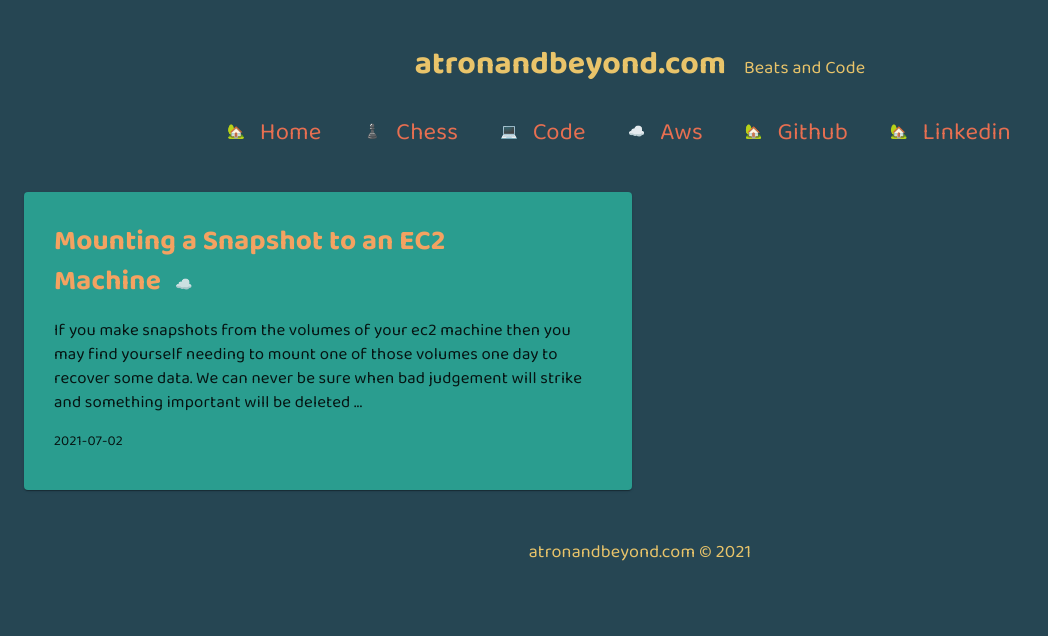
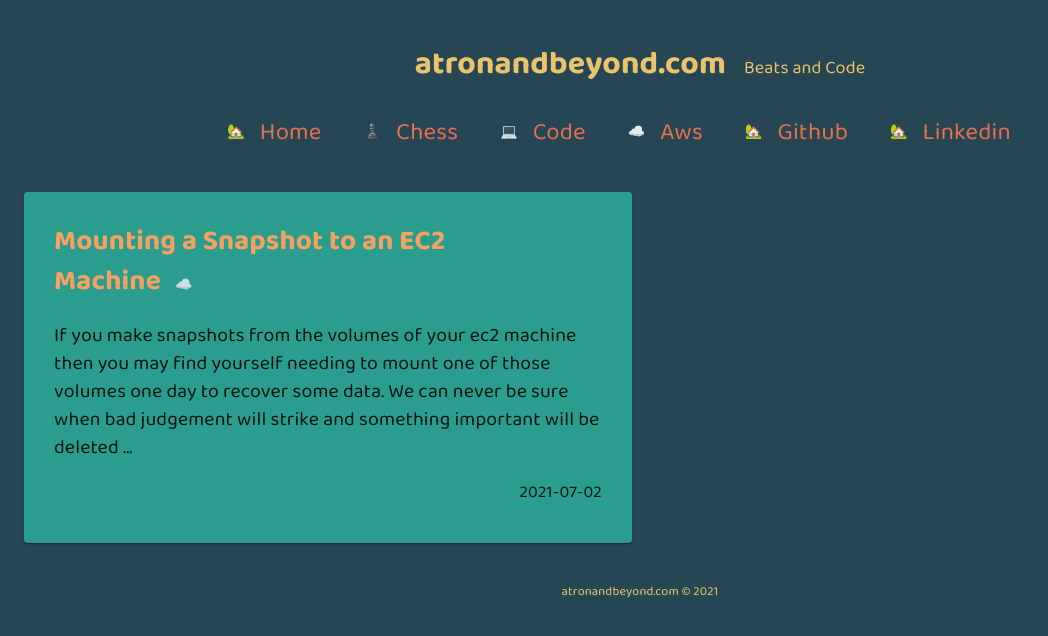
Before and after one commit to awayawm/atronandbeyond.com, a React app: page /tags/aws in a window 1280 px wide. Shown: the top 636 px of the page, without its empty margins (0-1048 px from the left). Built offline with nearby package versions, Linux system fonts and the light colour scheme; a web font is replaced by a local one.

Commit message:
update some styles part 2

```diff
--- a/src/Components/ArticlePreview.js
+++ b/src/Components/ArticlePreview.js
@@ -10,7 +10,7 @@ import '../css/Articles.css'
 
 let ArticlePreview = (props) => {
     return (
-        <ArticlesCard className="article">
+        <ArticlesCard className="article-preview">
             <CardContent className="cardContent">
                 <h1 className="icon-header"><Link className="navLink"
                                                   to={`/article/${props.article.link}`}>{props.article.title}</Link>
@@ -22,8 +22,8 @@ let ArticlePreview = (props) => {
                     )}
                 </div>
                 {/* eslint-disable-next-line react/no-children-prop */}
-                <ReactMarkdown children={_.truncate(props.data, {length: 250})}/>
-                <div>{props.article.date}</div>
+                <ReactMarkdown className="article-preview-text" children={_.truncate(props.data, {length: 250})}/>
+                <div className="date">{props.article.date}</div>
             </CardContent>
         </ArticlesCard>
     )
--- a/src/css/Articles.css
+++ b/src/css/Articles.css
@@ -9,11 +9,11 @@ header > div {
   display: inline;
 }
 
-p {
-  font-size: larger;
+.article-preview-text {
+  font-size: 1.4em;
 }
 
-.article {
+.article-preview {
   margin-bottom: 1em;
 }
 
@@ -39,3 +39,8 @@ h1 > a {
 .icon-header {
 	display: inline;
 }
+
+.date {
+    font-size: 1.2em;
+    text-align: right;
+}
--- a/src/css/Footer.css
+++ b/src/css/Footer.css
@@ -1,6 +1,6 @@
 footer {
   text-align: center;
-  font-size: large;
+  font-size: .9em;
   margin: 2em;
 }
 
```
